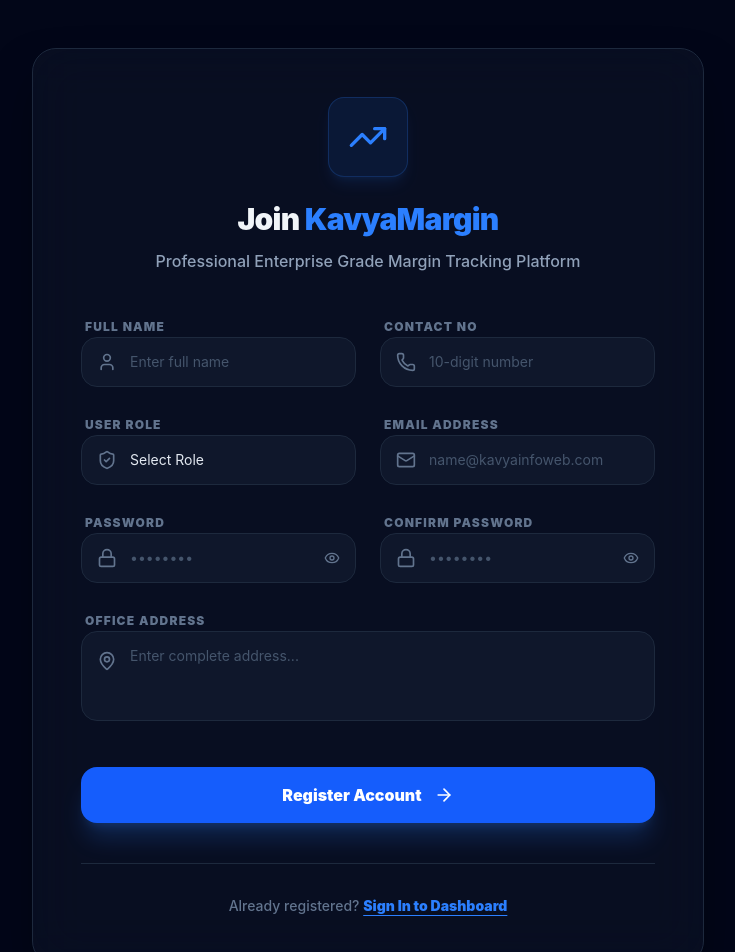
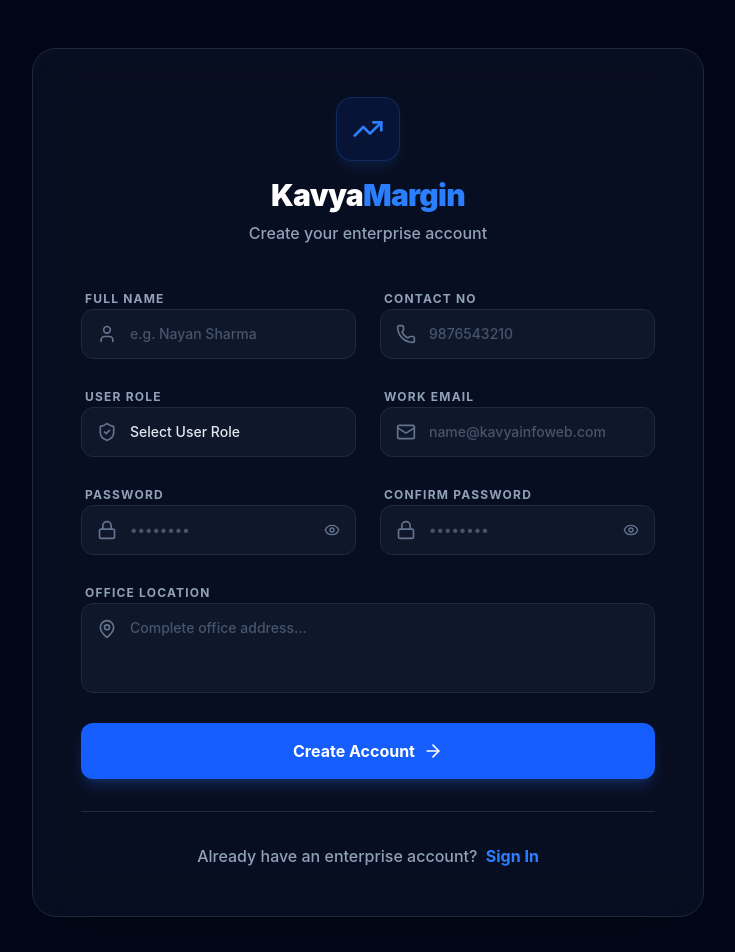
Before and after one commit to nayan4664/CompanyProjectKavyaMargin, a React (Vite) app: page /register in a window 1280 px wide. Shown: the top 952 px of the page, without its empty margins (272-1007 px from the left). Built offline with nearby package versions, Linux system fonts and the light colour scheme.

Commit message:
register & Login page changes

```diff
--- a/src/pages/auth/Login.jsx
+++ b/src/pages/auth/Login.jsx
@@ -26,24 +26,24 @@
 
   return (
     <div className="min-h-screen bg-slate-950 flex items-center justify-center p-6 py-12">
-      <div className="max-w-md w-full bg-slate-900/50 backdrop-blur-xl rounded-3xl shadow-2xl shadow-black/50 border border-slate-800 p-8 lg:p-12 animate-in fade-in zoom-in duration-500">
+      <div className="max-w-md w-full bg-slate-900/50 backdrop-blur-xl rounded-3xl border border-slate-800 p-8 lg:p-12 shadow-2xl animate-in fade-in zoom-in duration-500">
         <div className="text-center mb-10">
-          <div className="inline-flex items-center justify-center w-20 h-20 bg-blue-500/10 rounded-2xl text-blue-500 mb-6 border border-blue-500/20 shadow-lg shadow-blue-500/10">
-            <TrendingUp className="w-10 h-10" />
+          <div className="inline-flex items-center justify-center w-16 h-16 bg-blue-600/10 rounded-2xl text-blue-500 mb-4 border border-blue-500/20 shadow-lg shadow-blue-500/10">
+            <TrendingUp className="w-8 h-8" />
           </div>
-          <h1 className="text-3xl font-black text-slate-100 tracking-tight">Kavya<span className="text-blue-500">Margin</span></h1>
-          <p className="text-slate-400 mt-3 font-medium">Enterprise Access Portal</p>
+          <h1 className="text-3xl font-black text-white tracking-tight">Kavya<span className="text-blue-500">Margin</span></h1>
+          <p className="text-slate-400 mt-2 font-medium">Enterprise Access Portal</p>
         </div>
 
         {error && (
-          <div className="mb-6 p-4 bg-rose-500/10 border border-rose-500/20 rounded-2xl text-rose-500 text-xs font-bold text-center">
+          <div className="mb-6 p-4 bg-rose-500/10 border border-rose-500/20 rounded-xl text-rose-500 text-xs font-bold text-center uppercase tracking-wider animate-shake">
             {error}
           </div>
         )}
 
         <form className="space-y-6" onSubmit={handleLogin}>
           <div className="space-y-2">
-            <label className="text-xs font-black text-slate-500 uppercase tracking-widest ml-1">Work Email</label>
+            <label className="text-xs font-bold text-slate-400 uppercase tracking-widest ml-1">Work Email</label>
             <div className="relative group">
               <Mail className="w-5 h-5 text-slate-500 absolute left-4 top-1/2 -translate-y-1/2 group-focus-within:text-blue-500 transition-colors" />
               <input
@@ -51,15 +51,15 @@
                 value={formData.email}
                 onChange={(e) => setFormData({ ...formData, email: e.target.value })}
                 placeholder="name@kavyainfoweb.com"
-                className="w-full pl-12 pr-4 py-3.5 bg-slate-800/50 border border-slate-700 rounded-2xl text-sm focus:ring-4 focus:ring-blue-500/10 focus:border-blue-500 outline-none transition-all text-slate-100 placeholder:text-slate-600"
+                className="w-full pl-12 pr-4 py-3.5 bg-slate-950 border border-slate-800 rounded-xl text-sm focus:border-blue-500 outline-none transition-all text-white placeholder:text-slate-600 font-medium"
               />
             </div>
           </div>
 
           <div className="space-y-2">
             <div className="flex items-center justify-between ml-1">
-              <label className="text-xs font-black text-slate-500 uppercase tracking-widest">Password</label>
-              <Link to="#" className="text-[10px] font-black uppercase tracking-wider text-blue-500 hover:text-blue-400 transition-colors">Forgot Password?</Link>
+              <label className="text-xs font-bold text-slate-400 uppercase tracking-widest">Password</label>
+              <Link to="#" className="text-xs font-bold uppercase tracking-widest text-blue-500 hover:text-blue-400 transition-colors">Forgot?</Link>
             </div>
             <div className="relative group">
               <Lock className="w-5 h-5 text-slate-500 absolute left-4 top-1/2 -translate-y-1/2 group-focus-within:text-blue-500 transition-colors" />
@@ -68,7 +68,7 @@
                 value={formData.password}
                 onChange={(e) => setFormData({ ...formData, password: e.target.value })}
                 placeholder="••••••••"
-                className="w-full pl-12 pr-12 py-3.5 bg-slate-800/50 border border-slate-700 rounded-2xl text-sm focus:ring-4 focus:ring-blue-500/10 focus:border-blue-500 outline-none transition-all text-slate-100 placeholder:text-slate-600"
+                className="w-full pl-12 pr-11 py-3.5 bg-slate-950 border border-slate-800 rounded-xl text-sm focus:border-blue-500 outline-none transition-all text-white placeholder:text-slate-600 font-medium"
               />
               <button
                 type="button"
@@ -80,18 +80,16 @@
             </div>
           </div>
 
-          <button className="w-full py-4 bg-blue-600 hover:bg-blue-700 text-white font-black rounded-2xl shadow-xl shadow-blue-500/20 transition-all flex items-center justify-center gap-3 group active:scale-[0.98]">
+          <button className="w-full py-4 bg-blue-600 hover:bg-blue-700 text-white font-bold rounded-xl shadow-lg shadow-blue-500/20 transition-all flex items-center justify-center gap-2 group active:scale-[0.98] mt-4">
             Sign In to System
             <ArrowRight className="w-5 h-5 group-hover:translate-x-1 transition-transform" />
           </button>
         </form>
 
-        <div className="mt-10 text-center border-t border-slate-800 pt-8">
-          <p className="text-sm text-slate-500 font-medium">
+        <div className="mt-8 text-center border-t border-slate-800 pt-8">
+          <p className="text-slate-400 font-medium">
             New to KavyaMargin?{' '}
-            <Link to="/register" className="text-blue-500 font-black hover:text-blue-400 transition-colors underline underline-offset-4">
-              Create Enterprise Account
-            </Link>
+            <Link to="/register" className="text-blue-500 font-bold hover:text-blue-400 transition-colors ml-1">Create Account</Link>
           </p>
         </div>
       </div>
--- a/src/pages/auth/Register.jsx
+++ b/src/pages/auth/Register.jsx
@@ -103,20 +103,20 @@
 
   return (
     <div className="min-h-screen bg-slate-950 flex items-center justify-center p-6 py-12">
-      <div className="max-w-2xl w-full bg-slate-900/50 backdrop-blur-xl rounded-3xl shadow-2xl shadow-black/50 border border-slate-800 p-8 lg:p-12 animate-in fade-in zoom-in duration-500">
+      <div className="max-w-2xl w-full bg-slate-900/50 backdrop-blur-xl rounded-3xl border border-slate-800 p-8 lg:p-12 shadow-2xl animate-in fade-in zoom-in duration-500">
         <div className="text-center mb-10">
-          <div className="inline-flex items-center justify-center w-20 h-20 bg-blue-500/10 rounded-2xl text-blue-500 mb-6 border border-blue-500/20 shadow-lg shadow-blue-500/10">
-            <TrendingUp className="w-10 h-10" />
+          <div className="inline-flex items-center justify-center w-16 h-16 bg-blue-600/10 rounded-2xl text-blue-500 mb-4 border border-blue-500/20 shadow-lg shadow-blue-500/10">
+            <TrendingUp className="w-8 h-8" />
           </div>
-          <h1 className="text-3xl font-black text-slate-100 tracking-tight">Join <span className="text-blue-500">KavyaMargin</span></h1>
-          <p className="text-slate-400 mt-3 font-medium">Professional Enterprise Grade Margin Tracking Platform</p>
+          <h1 className="text-3xl font-black text-white tracking-tight">Kavya<span className="text-blue-500">Margin</span></h1>
+          <p className="text-slate-400 mt-2 font-medium">Create your enterprise account</p>
         </div>
 
         <form className="space-y-6" onSubmit={handleRegister}>
           <div className="grid grid-cols-1 md:grid-cols-2 gap-6">
             {/* Full Name */}
             <div className="space-y-2">
-              <label className="text-xs font-black text-slate-500 uppercase tracking-widest ml-1">Full Name</label>
+              <label className="text-xs font-bold text-slate-400 uppercase tracking-widest ml-1">Full Name</label>
               <div className="relative group">
                 <User className="w-5 h-5 text-slate-500 absolute left-4 top-1/2 -translate-y-1/2 group-focus-within:text-blue-500 transition-colors" />
                 <input
@@ -124,8 +124,8 @@
                   name="fullName"
                   value={formData.fullName}
                   onChange={handleInputChange}
-                  placeholder="Enter full name"
-                  className={`w-full pl-12 pr-4 py-3.5 bg-slate-800/50 border ${errors.fullName ? 'border-rose-500' : 'border-slate-700'} rounded-2xl text-sm focus:ring-4 focus:ring-blue-500/10 focus:border-blue-500 outline-none transition-all text-slate-100 placeholder:text-slate-600`}
+                  placeholder="e.g. Nayan Sharma"
+                  className={`w-full pl-12 pr-4 py-3.5 bg-slate-950 border ${errors.fullName ? 'border-rose-500' : 'border-slate-800'} rounded-xl text-sm focus:border-blue-500 outline-none transition-all text-white placeholder:text-slate-600 font-medium`}
                 />
               </div>
               {errors.fullName && <p className="text-[10px] text-rose-500 font-bold ml-1">{errors.fullName}</p>}
@@ -133,7 +133,7 @@
 
             {/* Contact No */}
             <div className="space-y-2">
-              <label className="text-xs font-black text-slate-500 uppercase tracking-widest ml-1">Contact No</label>
+              <label className="text-xs font-bold text-slate-400 uppercase tracking-widest ml-1">Contact No</label>
               <div className="relative group">
                 <Phone className="w-5 h-5 text-slate-500 absolute left-4 top-1/2 -translate-y-1/2 group-focus-within:text-blue-500 transition-colors" />
                 <input
@@ -141,8 +141,8 @@
                   name="contactNo"
                   value={formData.contactNo}
                   onChange={handleInputChange}
-                  placeholder="10-digit number"
-                  className={`w-full pl-12 pr-4 py-3.5 bg-slate-800/50 border ${errors.contactNo ? 'border-rose-500' : 'border-slate-700'} rounded-2xl text-sm focus:ring-4 focus:ring-blue-500/10 focus:border-blue-500 outline-none transition-all text-slate-100 placeholder:text-slate-600`}
+                  placeholder="9876543210"
+                  className={`w-full pl-12 pr-4 py-3.5 bg-slate-950 border ${errors.contactNo ? 'border-rose-500' : 'border-slate-800'} rounded-xl text-sm focus:border-blue-500 outline-none transition-all text-white placeholder:text-slate-600 font-medium`}
                 />
               </div>
               {errors.contactNo && <p className="text-[10px] text-rose-500 font-bold ml-1">{errors.contactNo}</p>}
@@ -150,21 +150,21 @@
 
             {/* User Role Dropdown */}
             <div className="space-y-2">
-              <label className="text-xs font-black text-slate-500 uppercase tracking-widest ml-1">User Role</label>
+              <label className="text-xs font-bold text-slate-400 uppercase tracking-widest ml-1">User Role</label>
               <div className="relative group">
                 <ShieldCheck className="w-5 h-5 text-slate-500 absolute left-4 top-1/2 -translate-y-1/2 group-focus-within:text-blue-500 transition-colors" />
                 <select
                   name="userRole"
                   value={formData.userRole}
                   onChange={handleInputChange}
-                  className={`w-full pl-12 pr-4 py-3.5 bg-slate-800/50 border ${errors.userRole ? 'border-rose-500' : 'border-slate-700'} rounded-2xl text-sm focus:ring-4 focus:ring-blue-500/10 focus:border-blue-500 outline-none transition-all text-slate-100 appearance-none cursor-pointer`}
+                  className={`w-full pl-12 pr-4 py-3.5 bg-slate-950 border ${errors.userRole ? 'border-rose-500' : 'border-slate-800'} rounded-xl text-sm focus:border-blue-500 outline-none transition-all text-white appearance-none cursor-pointer font-medium`}
                 >
-                  <option value="" disabled className="bg-slate-900">Select Role</option>
-                  <option value="Super Admin" className="bg-slate-900">Super Admin</option>
-                  <option value="Company Admin" className="bg-slate-900">Company Admin</option>
-                  <option value="Project Manager" className="bg-slate-900">Project Manager</option>
-                  <option value="HR" className="bg-slate-900">HR</option>
-                  <option value="Team Lead" className="bg-slate-900">Team Lead</option>
+                  <option value="" disabled className="bg-slate-950">Select User Role</option>
+                  <option value="Super Admin" className="bg-slate-950">Super Admin</option>
+                  <option value="Company Admin" className="bg-slate-950">Company Admin</option>
+                  <option value="Project Manager" className="bg-slate-950">Project Manager</option>
+                  <option value="HR" className="bg-slate-950">HR</option>
+                  <option value="Team Lead" className="bg-slate-950">Team Lead</option>
                 </select>
               </div>
               {errors.userRole && <p className="text-[10px] text-rose-500 font-bold ml-1">{errors.userRole}</p>}
@@ -172,7 +172,7 @@
 
             {/* Work Email */}
             <div className="space-y-2">
-              <label className="text-xs font-black text-slate-500 uppercase tracking-widest ml-1">Email Address</label>
+              <label className="text-xs font-bold text-slate-400 uppercase tracking-widest ml-1">Work Email</label>
               <div className="relative group">
                 <Mail className="w-5 h-5 text-slate-500 absolute left-4 top-1/2 -translate-y-1/2 group-focus-within:text-blue-500 transition-colors" />
                 <input
@@ -181,7 +181,7 @@
                   value={formData.email}
                   onChange={handleInputChange}
                   placeholder="name@kavyainfoweb.com"
-                  className={`w-full pl-12 pr-4 py-3.5 bg-slate-800/50 border ${errors.email ? 'border-rose-500' : 'border-slate-700'} rounded-2xl text-sm focus:ring-4 focus:ring-blue-500/10 focus:border-blue-500 outline-none transition-all text-slate-100 placeholder:text-slate-600`}
+                  className={`w-full pl-12 pr-4 py-3.5 bg-slate-950 border ${errors.email ? 'border-rose-500' : 'border-slate-800'} rounded-xl text-sm focus:border-blue-500 outline-none transition-all text-white placeholder:text-slate-600 font-medium`}
                 />
               </div>
               {errors.email && <p className="text-[10px] text-rose-500 font-bold ml-1">{errors.email}</p>}
@@ -189,7 +189,7 @@
 
             {/* Password */}
             <div className="space-y-2">
-              <label className="text-xs font-black text-slate-500 uppercase tracking-widest ml-1">Password</label>
+              <label className="text-xs font-bold text-slate-400 uppercase tracking-widest ml-1">Password</label>
               <div className="relative group">
                 <Lock className="w-5 h-5 text-slate-500 absolute left-4 top-1/2 -translate-y-1/2 group-focus-within:text-blue-500 transition-colors" />
                 <input
@@ -198,7 +198,7 @@
                   value={formData.password}
                   onChange={handleInputChange}
                   placeholder="••••••••"
-                  className={`w-full pl-12 pr-12 py-3.5 bg-slate-800/50 border ${errors.password ? 'border-rose-500' : 'border-slate-700'} rounded-2xl text-sm focus:ring-4 focus:ring-blue-500/10 focus:border-blue-500 outline-none transition-all text-slate-100 placeholder:text-slate-600`}
+                  className={`w-full pl-12 pr-12 py-3.5 bg-slate-950 border ${errors.password ? 'border-rose-500' : 'border-slate-800'} rounded-xl text-sm focus:border-blue-500 outline-none transition-all text-white placeholder:text-slate-600 font-medium`}
                 />
                 <button
                   type="button"
@@ -213,7 +213,7 @@
 
             {/* Confirm Password */}
             <div className="space-y-2">
-              <label className="text-xs font-black text-slate-500 uppercase tracking-widest ml-1">Confirm Password</label>
+              <label className="text-xs font-bold text-slate-400 uppercase tracking-widest ml-1">Confirm Password</label>
               <div className="relative group">
                 <Lock className="w-5 h-5 text-slate-500 absolute left-4 top-1/2 -translate-y-1/2 group-focus-within:text-blue-500 transition-colors" />
                 <input
@@ -222,7 +222,7 @@
                   value={formData.confirmPassword}
                   onChange={handleInputChange}
                   placeholder="••••••••"
-                  className={`w-full pl-12 pr-12 py-3.5 bg-slate-800/50 border ${errors.confirmPassword ? 'border-rose-500' : 'border-slate-700'} rounded-2xl text-sm focus:ring-4 focus:ring-blue-500/10 focus:border-blue-500 outline-none transition-all text-slate-100 placeholder:text-slate-600`}
+                  className={`w-full pl-12 pr-12 py-3.5 bg-slate-950 border ${errors.confirmPassword ? 'border-rose-500' : 'border-slate-800'} rounded-xl text-sm focus:border-blue-500 outline-none transition-all text-white placeholder:text-slate-600 font-medium`}
                 />
                 <button
                   type="button"
@@ -238,35 +238,31 @@
 
           {/* Address */}
           <div className="space-y-2">
-            <label className="text-xs font-black text-slate-500 uppercase tracking-widest ml-1">Office Address</label>
+            <label className="text-xs font-bold text-slate-400 uppercase tracking-widest ml-1">Office Location</label>
             <div className="relative group">
-              <MapPin className="w-5 h-5 text-slate-500 absolute left-4 top-5 group-focus-within:text-blue-500 transition-colors" />
+              <MapPin className="w-5 h-5 text-slate-500 absolute left-4 top-4 group-focus-within:text-blue-500 transition-colors" />
               <textarea
                 name="address"
                 value={formData.address}
                 onChange={handleInputChange}
                 rows="3"
-                placeholder="Enter complete address..."
-                className={`w-full pl-12 pr-4 py-3.5 bg-slate-800/50 border ${errors.address ? 'border-rose-500' : 'border-slate-700'} rounded-2xl text-sm focus:ring-4 focus:ring-blue-500/10 focus:border-blue-500 outline-none transition-all text-slate-100 placeholder:text-slate-600 resize-none`}
+                placeholder="Complete office address..."
+                className={`w-full pl-12 pr-4 py-3.5 bg-slate-950 border ${errors.address ? 'border-rose-500' : 'border-slate-800'} rounded-xl text-sm focus:border-blue-500 outline-none transition-all text-white placeholder:text-slate-600 resize-none font-medium`}
               ></textarea>
             </div>
             {errors.address && <p className="text-[10px] text-rose-500 font-bold ml-1">{errors.address}</p>}
           </div>
 
-          <div className="pt-4">
-            <button className="w-full py-4 bg-blue-600 hover:bg-blue-700 text-white font-black rounded-2xl shadow-xl shadow-blue-500/20 transition-all flex items-center justify-center gap-3 group active:scale-[0.98]">
-              Register Account
-              <ArrowRight className="w-5 h-5 group-hover:translate-x-1 transition-transform" />
-            </button>
-          </div>
+          <button className="w-full py-4 bg-blue-600 hover:bg-blue-700 text-white font-bold rounded-xl shadow-lg shadow-blue-500/20 transition-all flex items-center justify-center gap-2 group active:scale-[0.98] mt-4">
+            Create Account
+            <ArrowRight className="w-5 h-5 group-hover:translate-x-1 transition-transform" />
+          </button>
         </form>
 
-        <div className="mt-10 text-center border-t border-slate-800 pt-8">
-          <p className="text-sm text-slate-500 font-medium">
-            Already registered?{' '}
-            <Link to="/login" className="text-blue-500 font-black hover:text-blue-400 transition-colors underline underline-offset-4">
-              Sign In to Dashboard
-            </Link>
+        <div className="mt-8 text-center border-t border-slate-800 pt-8">
+          <p className="text-slate-400 font-medium">
+            Already have an enterprise account?{' '}
+            <Link to="/login" className="text-blue-500 font-bold hover:text-blue-400 transition-colors ml-1">Sign In</Link>
           </p>
         </div>
       </div>
```
